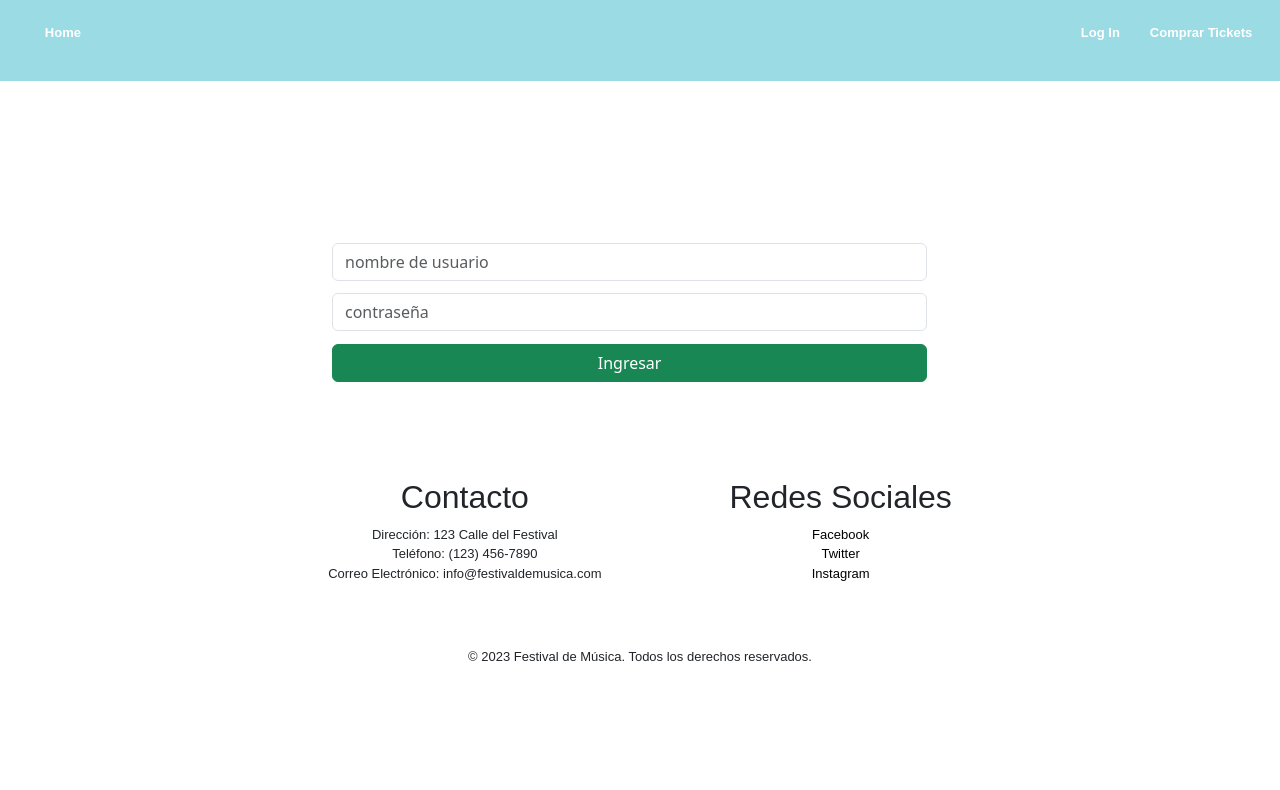
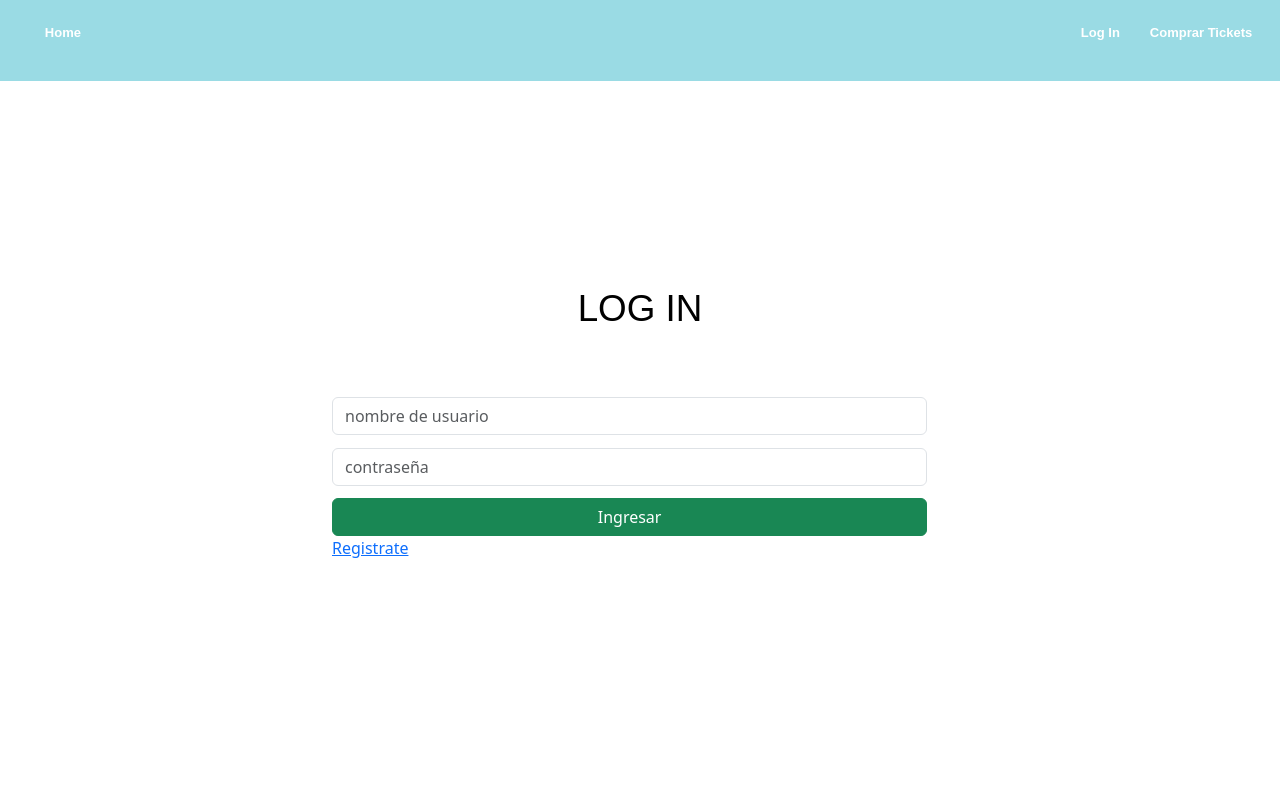
Before and after one commit to MilagrosVi/TpGrupalWeb, a Vue app in the folder frontend/: page /login in a window 1280 px wide. Shown: the top 790 px of the page. Built offline with nearby package versions, Linux system fonts and the light colour scheme; no server answers.

Commit message:
Añadir regla para ignorar node_modules

```diff
--- a/frontend/src/components/HomePage.vue
+++ b/frontend/src/components/HomePage.vue
@@ -1,19 +1,14 @@
 <template>
-  <!-- <div class="container mt-5">
-    <div v-for="article in articles" v-bind:key="article.id">
-        <h3>{{article.title}}</h3>
-        <p>{{article.body}}</p>
-        <p>{{article.fecha}}</p>
-    </div>
-  </div> -->
 
   <section class="hero">
     <div class="hero-div">
       <h1>ROCK FEST</h1>
-    </div>
+      <h2 class="fechas"> 10 y 11  de Noviembre </h2>
+      <p class="lugar"> Hipodromo de San Isidro </p>
+   </div>
   </section>
 
-  <h1>Festival</h1>
+
 
 
 </template>
@@ -73,4 +68,20 @@
     color: rgb(154,219,228);
   }
 
+  .fechas{display: flex;
+  font-size: 2em;
+  justify-content:center;
+    color: rgb(154,219,228);
+
+  }
+
+  .lugar{
+  display: flex;
+  font-size: 1.5em;
+  justify-content:center;
+    color: rgb(154,219,228);
+
+  }
+
+
 </style>
--- a/frontend/src/components/UserLogin.vue
+++ b/frontend/src/components/UserLogin.vue
@@ -1,14 +1,15 @@
 <template>
-    <div class="container  mt-4">
+    <div class="container">
         <div id="logInApp" class="col-sm-8 col-sm-offset-2">
-            <h1>{{nameApp}}</h1>
+            <h1 class="log">{{nameApp}}</h1>
 
             <form v-on:submit="comprobarUsuario">
                 <input type="text" v-model="usuarioIngresado.nombreUsuario" class="form-control" placeholder="nombre de usuario">
                 <input type="password" v-model="usuarioIngresado.contrasenia" class="form-control" placeholder="contraseña">
                 <input type="submit" value="Ingresar" class="btn btn-block btn-success">
+                <router-link to="/otra-pagina">Registrate </router-link>
             </form>
-            <br>
+
 
         </div>
     </div>
@@ -18,7 +19,7 @@
 export default {
     data() {
                 return {
-                    nameApp: 'LogIn',
+                    nameApp: 'LOG IN ',
 
                     usuarioIngresado: {
                         nombreUsuario:'',
@@ -86,9 +87,18 @@
 </script>
 
 <style>
+.log{
+    color:black;
+    font-size: 2.3rem;
+    text-align: center;
+    line-height:2;
+    font-family: 'Manrope', sans-serif;
+}
 .container{
     display:flex;
     justify-content:center;
+    align-items:center;
+    height:80vh;
 }
 
 .container div form {
```
